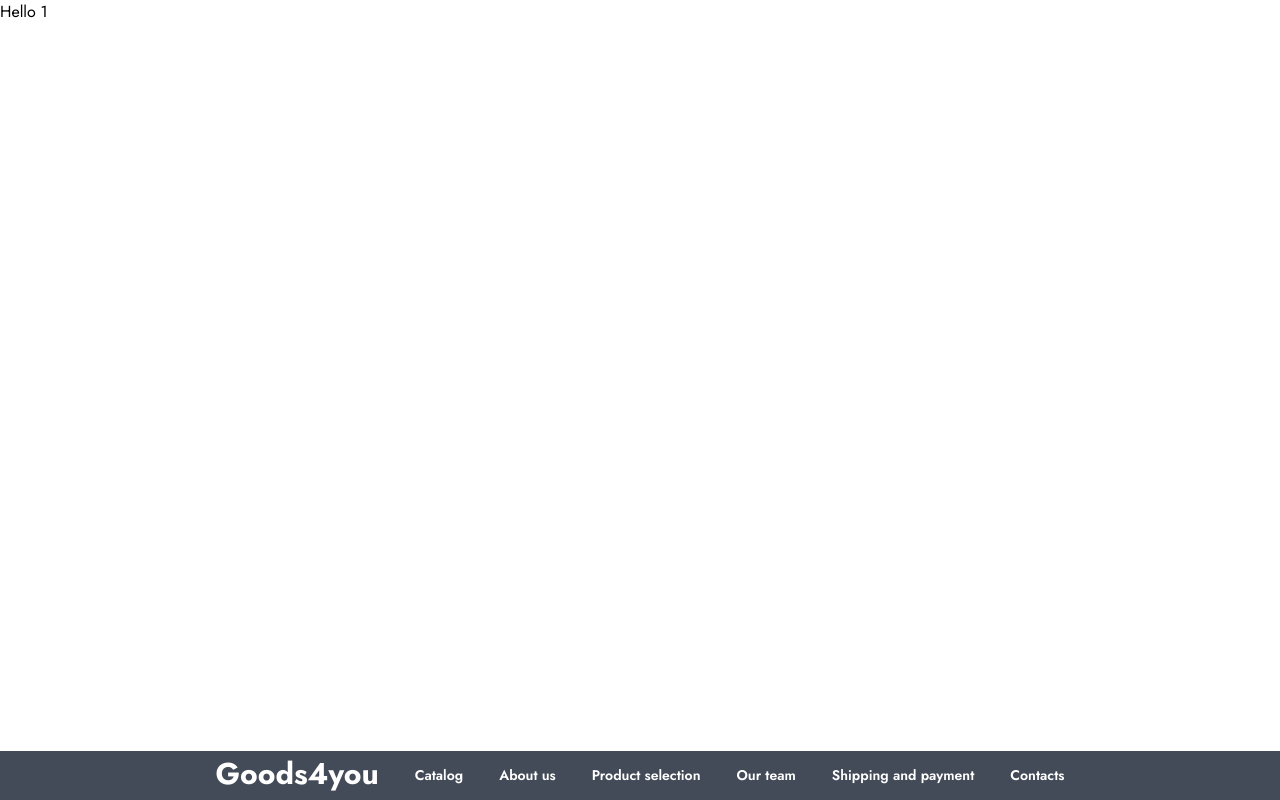
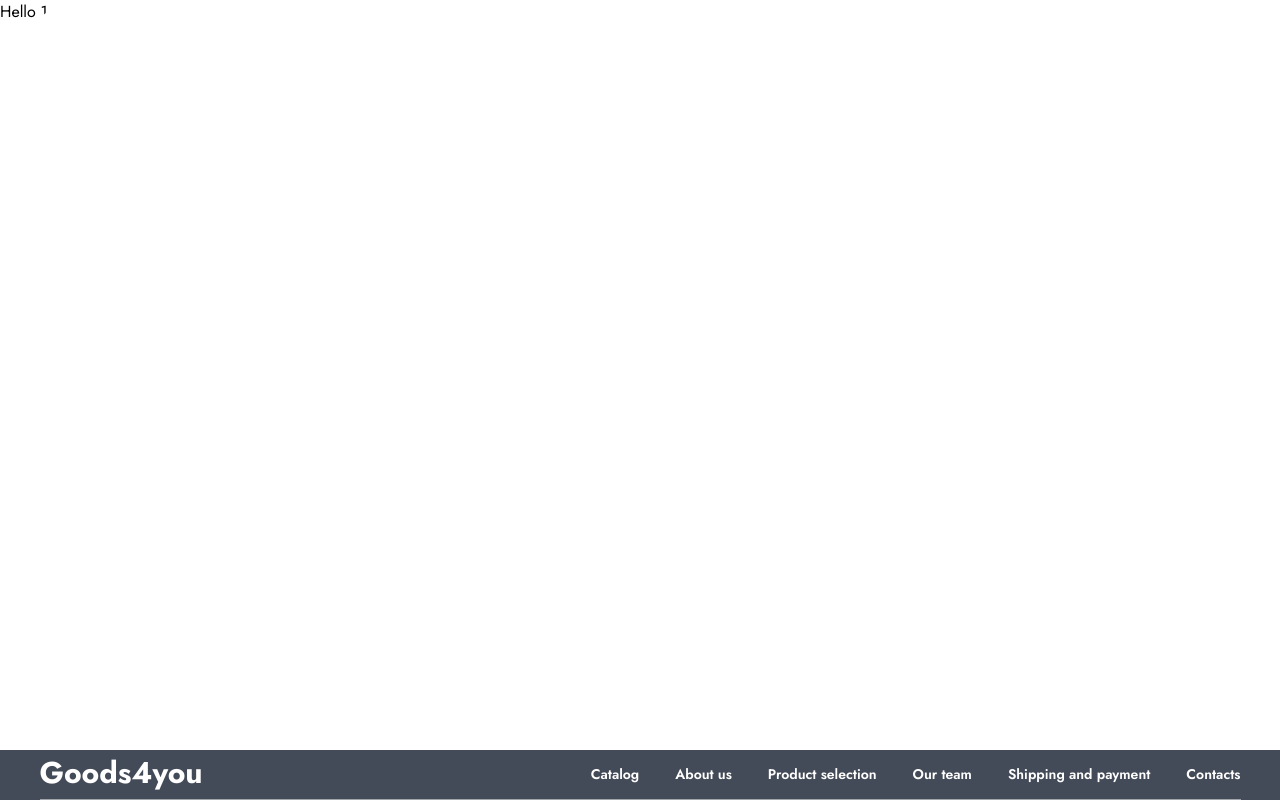
Before and after one commit to Rus7Iv/catalog-t1, a React (Vite) app: page / in a window 1280 px wide. Built offline with nearby package versions, Linux system fonts and the light colour scheme.

Commit message:
change adaptive for header&footer

```diff
--- a/src/components/Footer/Footer.styles.css
+++ b/src/components/Footer/Footer.styles.css
@@ -2,10 +2,17 @@ footer {
   display: flex;
   justify-content: center;
   align-items: center;
+  z-index: 10;
+  width: 100%;
+  position: absolute;
+  bottom: 0;
   background-color: #444B58;
-  position: absolute;
-  left: 0;
-  bottom: 0;
+}
+
+.footer-container {
+  position: relative;
+  border-bottom: 1px solid rgba(255, 255, 255, 0.5);
+  z-index: 10;
+  max-width: 1201px;
   width: 100%;
-  margin: 0;
 }
--- a/src/components/Footer/Footer.tsx
+++ b/src/components/Footer/Footer.tsx
@@ -3,8 +3,10 @@ import { FOOTER_LINKS } from './types/footerLinks'
 import './Footer.styles.css'
 
 const Footer = () => (
-  <footer>
-    <Navigation navLinks={FOOTER_LINKS} />
+  <footer className='footer'>
+    <div className='footer-container'>
+      <Navigation navLinks={FOOTER_LINKS} />
+    </div>
   </footer>
 )
 
--- a/src/components/Header/Header.styles.css
+++ b/src/components/Header/Header.styles.css
@@ -7,4 +7,6 @@ header {
   position: absolute;
   border-bottom: 1px solid rgba(255, 255, 255, 0.5);
   z-index: 10;
+  max-width: 1201px;
+  width: 100%;
 }
--- a/src/components/Navigation/Navigation.styles.css
+++ b/src/components/Navigation/Navigation.styles.css
@@ -2,6 +2,7 @@
   display: flex;
   justify-content: space-between;
   max-width: 1201px;
+  width: 100%;
   height: 49px;
 }
 
```
